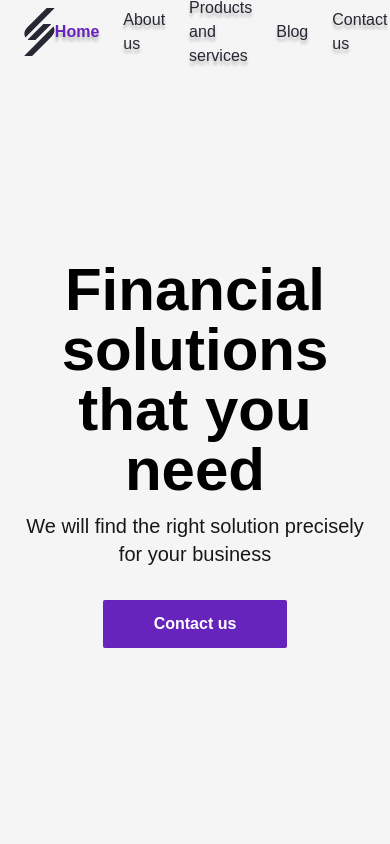
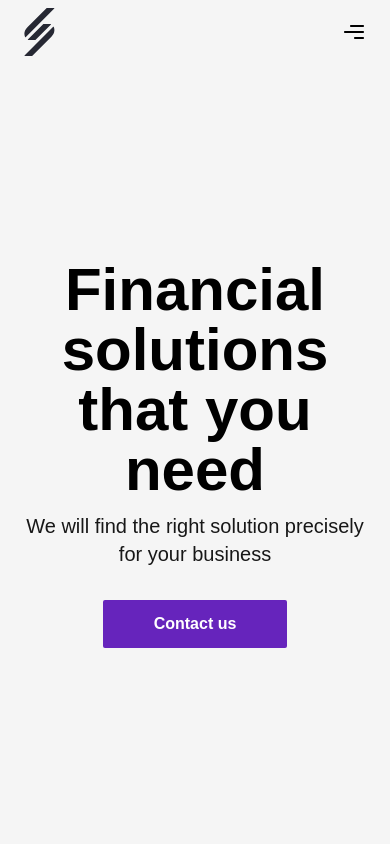
Before and after one commit to msinemkaya/fintech, a React (Create React App) app: page / in a window 390 px wide. Shown: the top 844 px of the page. Built offline with nearby package versions, Linux system fonts and the light colour scheme.

Commit message:
feat: added hamburger menu

```diff
--- a/src/components/common/Icon.js
+++ b/src/components/common/Icon.js
@@ -2,8 +2,9 @@ import Span from '../base/Span'
 import { BsFillChatDotsFill } from 'react-icons/bs'
 import { AiOutlineArrowRight, AiOutlineSearch } from 'react-icons/ai'
 import { SlSocialLinkedin , SlSocialInstagram, SlSocialTwitter } from 'react-icons/sl'
+import { CgMenuRight } from 'react-icons/cg'
 
-export default function Icon({ type, className, size = 16 }){
+export default function Icon({ type, className, size = 16, ...rest }){
 
   const icons = {
     chat: <BsFillChatDotsFill size={size}/>,
@@ -11,11 +12,12 @@ export default function Icon({ type, className, size = 16 }){
     twitter: <SlSocialTwitter size={size}/>,
     linkedin: <SlSocialLinkedin size={size}/>,
     instagram: <SlSocialInstagram size={size}/>,
-    search: <AiOutlineSearch size={size}/>
+    search: <AiOutlineSearch size={size}/>,
+    menu: <CgMenuRight size={size}/>
   }
 
   return(
-    <Span className={className}>
+    <Span className={className} {...rest}>
       {icons[type]}
     </Span>
   );
--- a/src/components/common/Navbar.js
+++ b/src/components/common/Navbar.js
@@ -5,6 +5,7 @@ import NavLinks from './NavLinks';
 import A from '../base/A'
 import AppButton from '../common/AppButton'
 import Icon from './Icon';
+import { useState } from 'react';
 
 export default function Navbar(){
 
@@ -31,18 +32,25 @@ export default function Navbar(){
     },
   ]
 
+  const [menu, setMenu]=useState(false)
+
+  const handleClick = () => {
+    setMenu(!menu)
+  }
+
   return(
-    <FlexBox className='justify-between h-16 py-2 px-6 sticky top-0 bg-background-base z-50'>
+    <FlexBox className={`justify-between py-2 px-6 top-0 h-16 items-center sticky bg-background-base z-50 ${menu && 'relative'}`}>
       <Container>
         <Logo className='h-12'/>
       </Container>
-      <FlexBox className='gap-6 md:gap-8 lg-gap-14'>
+      <FlexBox className={`gap-6 py-6 sm:py-0 md:gap-8 sm:flex-row absolute sm:static flex-col mx-auto sm:mx-0 self-start sm:self-auto bg-background-base transition-all w-screen sm:w-auto left-0 duration-300 z-50 ${menu ? 'top-0 ' : '-top-96'}`}>
         {links.map((link, index) => (
           <NavLinks to={link.to} key={index}>
             {link.text}
           </NavLinks>
         ))}
       </FlexBox>
+      <Icon type='menu' size={24} className='block sm:hidden hover:text-primary-purple z-50' onClick={handleClick}/>
       <FlexBox className='hidden lg:flex gap-3'>
         <A className='text-xs link-shadow' to='mailto:info@stackpair.com'>info@stackpair.com</A>
         <AppButton dark className='flex items-center gap-2'>
```
